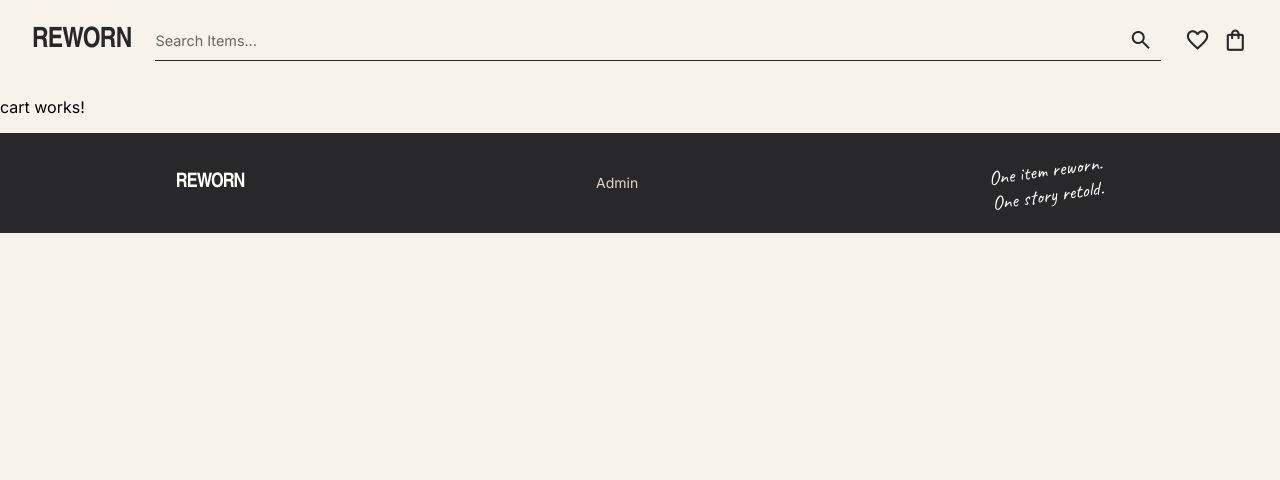
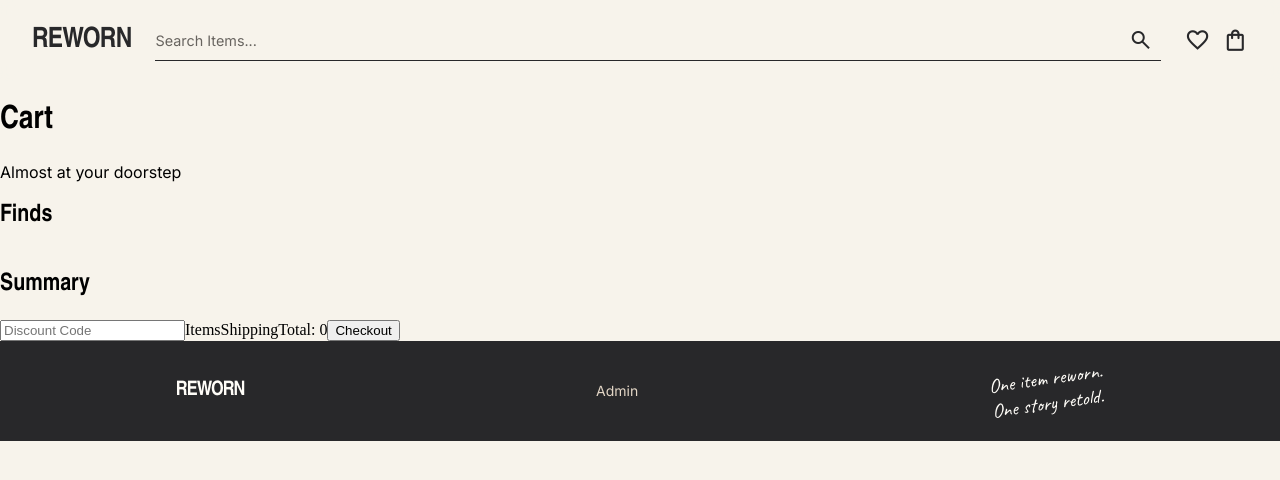
Before and after one commit to natconley/reworn, an Angular app in the folder client/: page /cart in a window 1280 px wide. Shown: the top 480 px of the page. Built offline with nearby package versions, Linux system fonts and the light colour scheme.

Commit message:
add cart html, no styling or layout

```diff
--- a/client/src/app/pages/cart/cart.html
+++ b/client/src/app/pages/cart/cart.html
@@ -1 +1,44 @@
-<p>cart works!</p>
+<main class="cart-page-wrapper">
+    <div class="heading-wrapper">
+    <h1>Cart</h1>
+    <p>Almost at your doorstep</p>
+    </div>
+    <div class="cart-items">
+        <h2>Finds</h2>
+
+    <table>
+        <tbody>
+            @for (item of cartService.cartItems(); track item.product.id) {
+                <tr>
+                    <td><img [src]="item.product.image_url" [alt]="item.product.name" /></td>
+                    <td>
+                        <button (click)="cartService.removeFromCart(item.product.id)"></button>
+                    </td>
+                    <td>{{ item.product.name }}</td>
+                    <td>{{ item.product.price }}</td>
+                    <td>
+                        <button (click)="cartService.updateQuantity(item.product.id, -1)">-</button>
+                        {{ item.quantity }}
+                        <button (click)="cartService.updateQuantity(item.product.id, +1)">+</button>
+                    </td>
+                    <td>{{ item.product.price * item.quantity }} kr</td>
+                </tr>
+            }
+        </tbody>
+    </table>
+
+
+    </div>
+    <div class="cart-summary">
+        <h2>Summary</h2>
+        <input placeholder="Discount Code" type="text">
+        <span>Items</span>
+        <span></span>
+        <span>Shipping</span>
+        <span></span>
+        <span>Total: {{ cartService.totalPrice() }}</span>
+        <button routerLink="/checkout">Checkout</button>
+    </div>
+
+
+</main>
--- a/client/src/app/pages/cart/cart.ts
+++ b/client/src/app/pages/cart/cart.ts
@@ -1,4 +1,5 @@
-import { Component } from '@angular/core';
+import { Component, inject } from '@angular/core';
+import { CartService } from '../../services/cart';
 
 @Component({
   selector: 'app-cart',
@@ -6,4 +7,6 @@ import { Component } from '@angular/core';
   templateUrl: './cart.html',
   styleUrl: './cart.css',
 })
-export class Cart {}
+export class Cart {
+  cartService = inject(CartService);
+}
--- a/client/src/app/pages/product-detail/product-detail.html
+++ b/client/src/app/pages/product-detail/product-detail.html
@@ -12,7 +12,7 @@
             [alt]="p.name"
         />
 
-        <button class="favorite-btn" aria-label="Add to favorites">
+        <button (click)="onAddToCart()" class="favorite-btn" aria-label="Add to favorites">
             <span class="material-symbols-outlined">favorite</span>
         </button>
         </div>
--- a/client/src/app/pages/product-detail/product-detail.ts
+++ b/client/src/app/pages/product-detail/product-detail.ts
@@ -5,6 +5,7 @@ import { switchMap } from 'rxjs';
 import { ProductService } from '../../services/product';
 import { toSignal } from '@angular/core/rxjs-interop';
 import { ProductCard } from '../../components/product-card/product-card';
+import { CartService } from '../../services/cart';
 
 @Component({
   selector: 'app-product-detail',
@@ -15,6 +16,7 @@ import { ProductCard } from '../../components/product-card/product-card';
 export class ProductDetail {
   private route = inject(ActivatedRoute);
   private productService = inject(ProductService);
+  private cartService = inject(CartService);
 
 
 
@@ -66,4 +68,11 @@ export class ProductDetail {
       }
     }
 
+    onAddToCart(): void {
+      const product = this.product();
+      if (product) {
+        this.cartService.addToCart(product);
+      }
+    }
+
 }
--- a/client/src/app/services/cart.ts
+++ b/client/src/app/services/cart.ts
@@ -11,6 +11,14 @@ interface CartItem {
 })
 export class CartService {
   private items = signal<CartItem[]>([]);
+
+  //for sharing cart items with other pages without security risks (read only)
+  cartItems = computed(() => this.items());
+
+  // updates total prices of product and cart items
+  totalPrice = computed(() =>
+      this.items().reduce((sum, item) => sum + item.product.price * item.quantity, 0)
+  );
 
   addToCart(product: Product): void {
     this.items.update(currentItems => {
@@ -28,9 +36,9 @@ export class CartService {
     });
   }
 
-  removeFromCart(product: Product): void {
+  removeFromCart(productId: number): void {
     this.items.update(currentItems =>
-      currentItems.filter(item => item.product.id !== product.id)
+      currentItems.filter(item => item.product.id !== productId)
       );
     }
 
```
